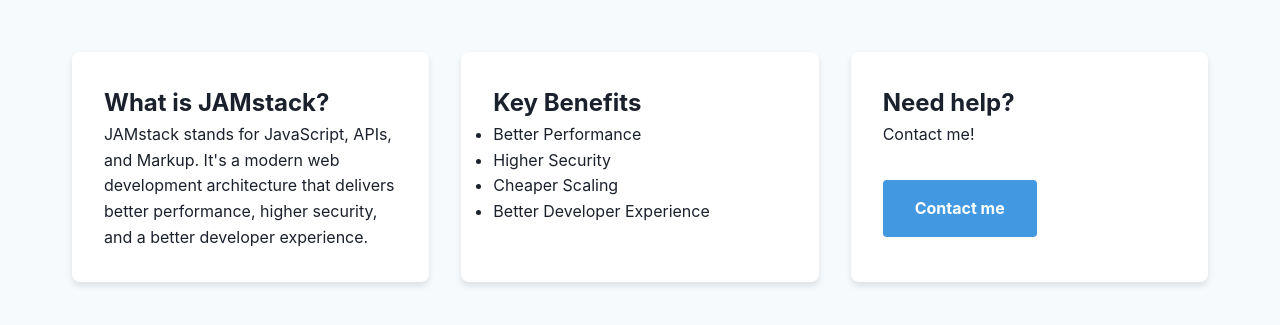
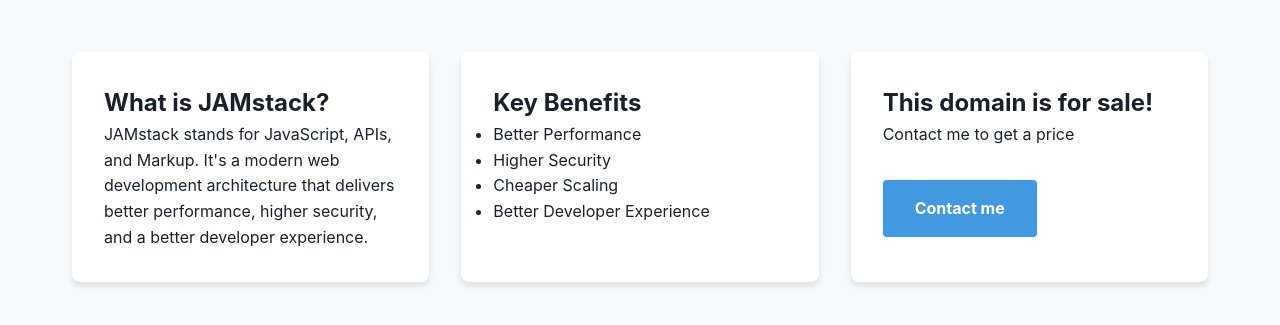
Before and after one commit to Zuijdam/jamstack.nl, a plain HTML site: page index.html in a window 1280 px wide. Shown: the part 121-446 px from the top of the page. Drawn offline with Linux system fonts and the light colour scheme.

Commit message:
Update index.html

```diff
--- a/index.html
+++ b/index.html
@@ -112,8 +112,8 @@
                 </div>
 
                 <div class="card">
-                    <h2>Need help?</h2>
-                    <p>Contact me! </p>
+                    <h2>This domain is for sale!</h2>
+                    <p>Contact me to get a price </p>
                     <a href="https://www.erikvanzuijdam.nl" class="cta-button" aria-label="Learn more about JAMstack on Erik van Zuijdam's website">Contact me</a>
                 </div>
             </div>
```
